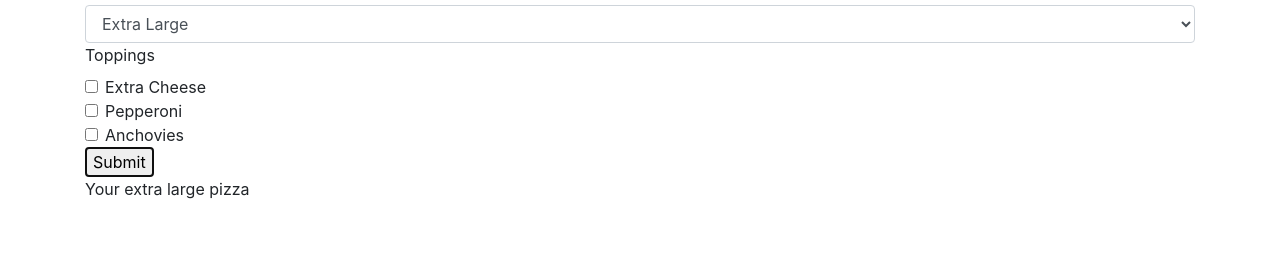
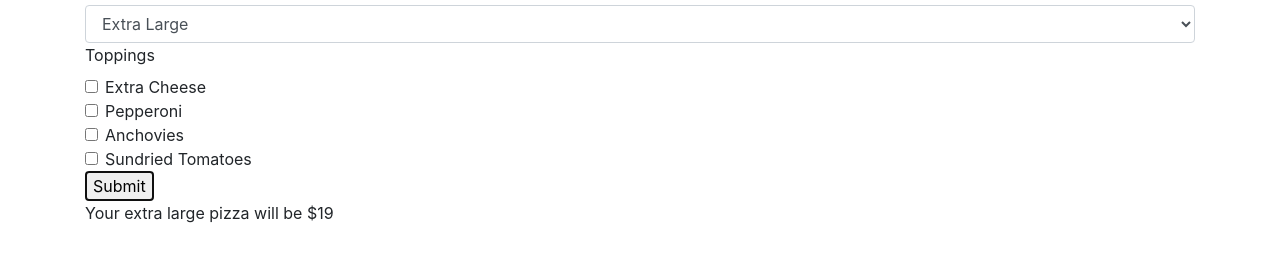
Before and after one commit to SlaterJamesSmith/pizza, a plain HTML site: page index.html in a window 1280 px wide. Both pictures are taken after a click on the button "Submit". Shown: the part 83-344 px from the top of the page. Drawn offline with Linux system fonts and the light colour scheme.

Commit message:
added ui output for no toppings choice

```diff
--- a/index.html
+++ b/index.html
@@ -36,17 +36,21 @@
             Pepperoni
           </label>
         </div>
-        <div class="form-check disabled">
+        <div class="form-check">
           <input class="form-check-input" type="checkbox" name="topping-check" id="topping-check3" value="Anchovies">
           <label class="form-check-label" for="topping-check3">
             Anchovies
           </label>
         </div>
+        <div class="form-check">
+          <input class="form-check-input" type="checkbox" name="topping-check" id="topping-check3" value="Sundried Tomatoes">
+          <label class="form-check-label" for="topping-check4">
+            Sundried Tomatoes
+          </label>
+        </div>
       </div>
       <button id="size-button" type="button" name="button">Submit</button>
       <div class="result"></div>
-
-
     </div>
   </body>
 </html>
--- a/js/scripts.js
+++ b/js/scripts.js
@@ -5,7 +5,7 @@ function Pizza () {
 }
 
 Pizza.prototype.costCalc = function () {
-  this.cost = "$"+ (10 + (this.size * 3) + this.toppings.length);
+  this.cost = "$"+ (10 + (this.size * 3) + (this.toppings.length * 2));
 }
 
 var newPizza = new Pizza;
@@ -16,19 +16,20 @@ $(document).ready(function () {
     newPizza.toppings = [];
     newPizza.cost = 0;
     newPizza.size = $("#size").val();
-
     $("input:checkbox[name=topping-check]:checked").each(function(){
       var newPizzaTopping = $(this).val();
       newPizza.toppings.push(newPizzaTopping);
-  });
+    });
     newPizza.costCalc();
     $(".result").text("Your "+$("#size option:selected").text().toLowerCase()+" pizza")
-    // debugger;
     if (newPizza.toppings.length > 1) {
       $(".result").append(" with "+newPizza.toppings.slice(0, (newPizza.toppings.length - 1)).join(", ").toLowerCase()+" and "+newPizza.toppings.slice(newPizza.toppings.length - 1).join().toLowerCase()+" will be "+newPizza.cost)
     }
     else if (newPizza.toppings.length === 1) {
       $(".result").append(" with "+newPizza.toppings[0].toLowerCase()+" will be "+newPizza.cost)
     }
-    })
-  });
+    else if (newPizza.toppings.length === 0) {
+      $(".result").append(" will be "+newPizza.cost)
+    }
+  })
+});
```
